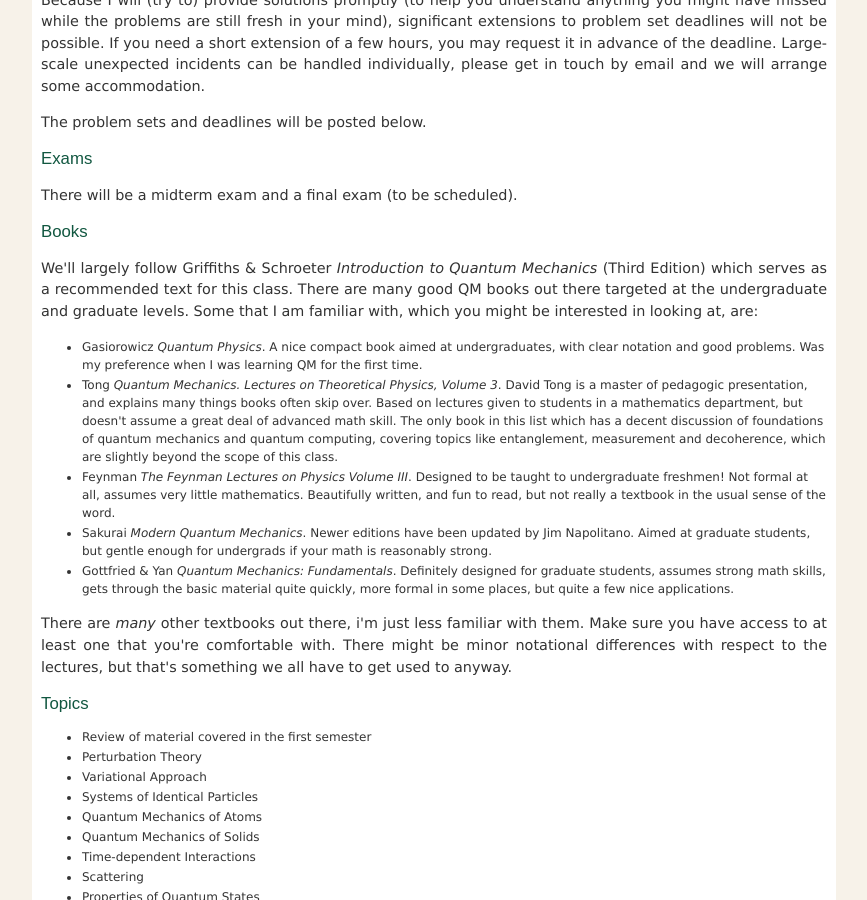
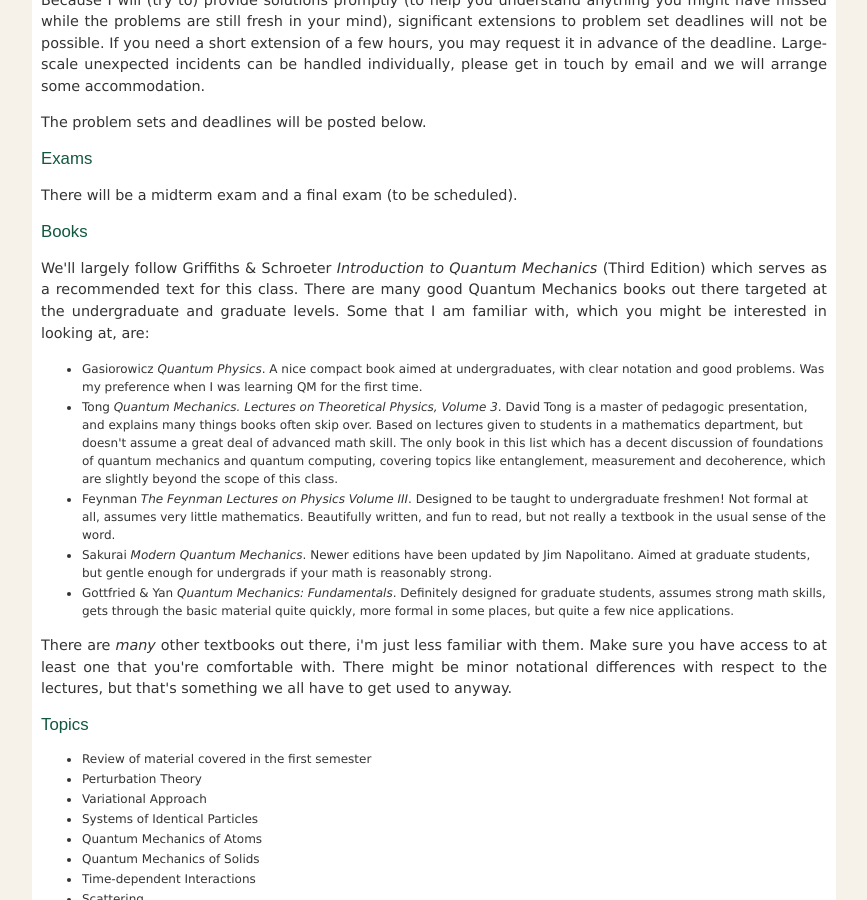
Before and after one commit to jozefdudek/personal_website, a Jekyll site: the page built from Phys314.html, in a window 1280 px wide and 900 px high, scrolled down 1164 px. Shown: the whole window, without its empty margins (192-1059 px from the left). Built offline with Jekyll 4.4.1, drawn with Linux system fonts in a browser that asks for light colours.

Commit message:
little edit

```diff
--- a/Phys314.html
+++ b/Phys314.html
@@ -87,7 +87,7 @@
 <h3>Books</h3>
 <p>We'll largely follow Griffiths  &amp; Schroeter <i>Introduction to Quantum
 Mechanics</i> (Third Edition) which serves as a recommended text for this
-class. There are many good QM books out there targeted at the
+class. There are many good Quantum Mechanics books out there targeted at the
 undergraduate and graduate levels. Some that I am familiar with, which
 you might be interested in looking at, are:</p>
 
```
